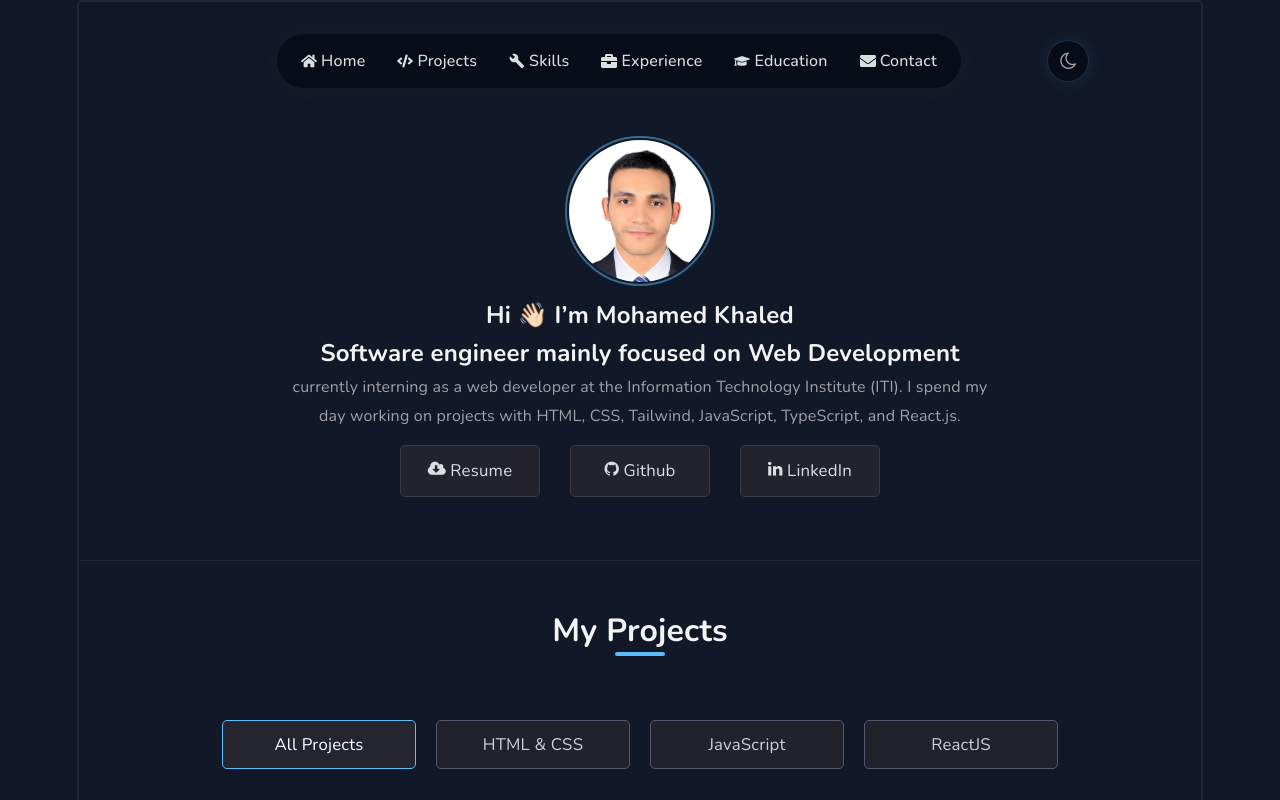
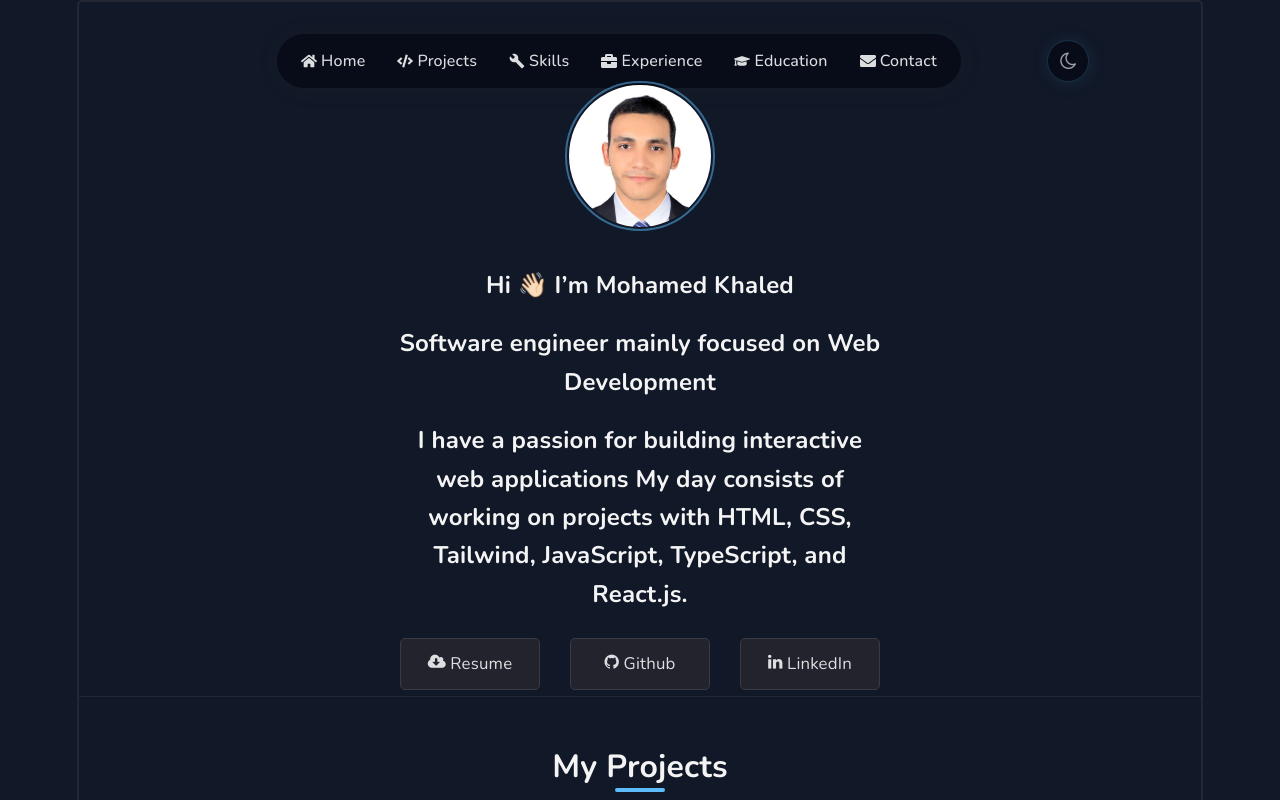
Before and after one commit to Mohamed-khaled0/My-Portfolio-ReactJS, a React (Vite) app: page / in a window 1280 px wide. Shown: the top 800 px of the page. Built offline with nearby package versions, Linux system fonts and the light colour scheme.

Commit message:
edit the hight of hero section

```diff
--- a/src/components/1-header/header.css
+++ b/src/components/1-header/header.css
@@ -164,7 +164,7 @@ header ul li a {
     align-items: center;
     padding: 8px;
     border-radius: 50px;
-    transition: background-color 0.3s, color 0.3s;
+    transition: 0.3s;
 }
 
 header ul li a:hover {
@@ -181,7 +181,7 @@ header ul li a svg {
     4- Media Query (Responsive Design)
     =================== */
 
-    @media (max-width: 600px) {
+    @media (max-width: 700px) {
         header.flex nav {
             display: none; /* Hide the navigation links */
         }
@@ -189,11 +189,14 @@ header ul li a svg {
         header .icon-menu {
             display: block; /* Show the menu icon */
         }
+
+        header ul li a:hover {
+            background-color:transparent;
+            scale: 1.02;
+        }
     }
 
-    @media (max-width: 900px) {
 
-    }
 
     @media (max-width: 1200px) {
         header ul li a {
--- a/src/components/2-hero/Hero.jsx
+++ b/src/components/2-hero/Hero.jsx
@@ -3,28 +3,33 @@
 import Lottie from "lottie-react";
 import "./hero.css";
 import { useRef } from "react";
+import { motion } from "framer-motion"; // Import framer-motion for animations
 
 export default function Hero() {
   let lottieRef = useRef();
+
+  // Animation variants
+  const textVariants = {
+    hidden: { opacity: 0, y: 20 },
+    visible: { opacity: 1, y: 0 },
+  };
+
   return (
     <section id="main" className="hero flex">
       <div className="left-section flex">
         <div className="parent-avatar flex">
-          <img
-            className="avatar"
-            src="./myimg.jpg"
-            alt=""
-          />
-          <h1 className="title">Hi 👋🏻 I’m Mohamed Khaled</h1>
-          <h1 className="title">
+          <img className="avatar" src="./myimg.jpg" alt="Mohamed Khaled" />
+          <motion.h1 className="title" initial="hidden" animate="visible" variants={textVariants} transition={{ duration: 0.5 }}>
+            Hi 👋🏻 I’m Mohamed Khaled
+          </motion.h1>
+          <motion.h1 className="title" initial="hidden" animate="visible" variants={textVariants} transition={{ duration: 0.5, delay: 0.2 }}>
             Software engineer mainly focused on Web Development
-          </h1>
+          </motion.h1>
+          <motion.h1 className="title" initial="hidden" animate="visible" variants={textVariants} transition={{ duration: 0.5, delay: 0.4 }}>
+            I have a passion for building interactive web applications
+            My day consists of working on projects with HTML, CSS, Tailwind, JavaScript, TypeScript, and React.js.
+          </motion.h1>
 
-          <p className="sub-title">
-           currently interning as a web developer at the Information Technology
-            Institute (ITI). I spend my day working on projects with HTML, CSS,
-            Tailwind, JavaScript, TypeScript, and React.js.
-          </p>
         </div>
 
         <div className="button-group flex">
--- a/src/components/2-hero/hero.css
+++ b/src/components/2-hero/hero.css
@@ -3,26 +3,21 @@
 ========================*/
 section.hero {
     display: flex;
-    margin-top: 3rem;
+    height: 70vh; /* Full viewport height */
+    margin-top: 0; /* Remove top margin */
     flex-direction: column;
     align-items: center; /* Center items vertically */
     justify-content: center; /* Center items horizontally */
+    background-size: cover; /* Ensure the background covers the entire section */
 }
 
-
-section.hero .title{
-    width: 70%;
+section.hero .title {
+    width: 50%; /* Specific width for consistent layout */
     text-align: center;
     line-height: 2.4rem;
     color: var(--title);
+    margin: 10px 0; /* Margin between sections */
 }
-section.hero .sub-title{
-    width: 70%;
-    text-align: center;
-    line-height: 1.8rem;
-color: var(--subtitle);
-}
-
 
 section.hero .parent-avatar.flex {
     flex-direction: column; /* Column layout for avatar and text */
@@ -35,7 +30,8 @@ section.hero .avatar {
     border-radius: 50%;
     border: 2px solid rgba(93, 188, 252, .5);
     padding: 2px;
-    margin-bottom: 10px;
+    margin-bottom: 25px ;
+    margin-top: 50px;
 }
 
 section.hero .left-section {
@@ -44,8 +40,6 @@ section.hero .left-section {
     flex-direction: column; /* Align buttons in a column */
     align-items: center; /* Center align buttons */
 }
-
-
 
 /* Button styles */
 section.hero .left-section button {
@@ -56,10 +50,10 @@ section.hero .left-section button {
     border-radius: 5px;
     text-align: center;
     padding: 5px;
-    line-height: 1.5rem;
+    line-height: 1.5rem; /* Ensure text is vertically centered */
     opacity: 0.9;
     text-transform: capitalize;
-    font-size: 1.05rem;
+    font-size: 1.05rem; /* Consistent font size */
     transition: 0.3s;
     border: 1px solid rgb(63 63 70);
     color: var(--title);
@@ -73,34 +67,18 @@ section.hero .left-section button:hover {
     opacity: 1; /* Fully visible on hover */
     border: 1px solid var(--blue);
 }
-section.hero .left-section .button-group .icon-cloud-download{
 
-}
-
-section.hero .left-section .button-group .icon-github:hover{
-
-}
 /* ======================
         Responsive Design
 ========================*/
 
 @media (max-width: 1200px) {
-
-
-    section.hero .title{
+    section.hero .title {
         margin-top: 20px;
         width: 80%;
         line-height: 1.2rem;
         font-size: 1.3rem;
-
     }
-    section.hero .sub-title{
-        margin-top: 20px;
-        width: 90%;
-        line-height: 1.5rem;
-        font-size: .9rem;
-
-}
 }
 
 @media (max-width: 600px) {
@@ -116,18 +94,9 @@ section.hero .left-section .button-group .icon-github:hover{
         width: auto;
     }
 
-
-    section.hero .title{
+    section.hero .title {
         width: 80%;
         line-height: 1.5rem;
         font-size: 1.3rem;
-
     }
-    section.hero .sub-title{
-        margin-top: 20px;
-        width: 80%;
-        line-height: 1.5rem;
-        font-size: .9rem;
-
 }
-}
--- a/src/components/4-skills/skills.css
+++ b/src/components/4-skills/skills.css
@@ -12,6 +12,7 @@
 }
 
 .skills-title h2 {
+    color: var(--title);
     margin: 0; /* Remove default margin */
     font-size: 2rem; /* Title font size */
 }
--- a/src/components/5-experience/experience.css
+++ b/src/components/5-experience/experience.css
@@ -128,5 +128,5 @@
 .github-icon,
 .tableau-icon {
     font-size: 1.2rem;
-    color: var(--icon-hover); /* Adjust the icon color as needed */
+    color: white; /* Adjust the icon color as needed */
 }
--- a/src/components/6-education/education.css
+++ b/src/components/6-education/education.css
@@ -23,7 +23,7 @@
     border-radius: 10px;
     max-width: 800px;
     margin: 0 auto;
-    box-shadow: 2px 2px 8px rgba(0, 0, 0, 0.1) ,-2px -2px 8px rgba(0, 0, 0, 0.1);
+    box-shadow: 0 2px 10px rgba(0, 0, 0, 0.1);
     background-color:var(--card) ;
     transition: 0.3s ;
 }
@@ -37,6 +37,7 @@
 
 .education-card:hover {
     background-color:var(--card) ;
+    box-shadow: 0 4px 20px rgba(0, 0, 0, 0.2);
 
 }
 
```
